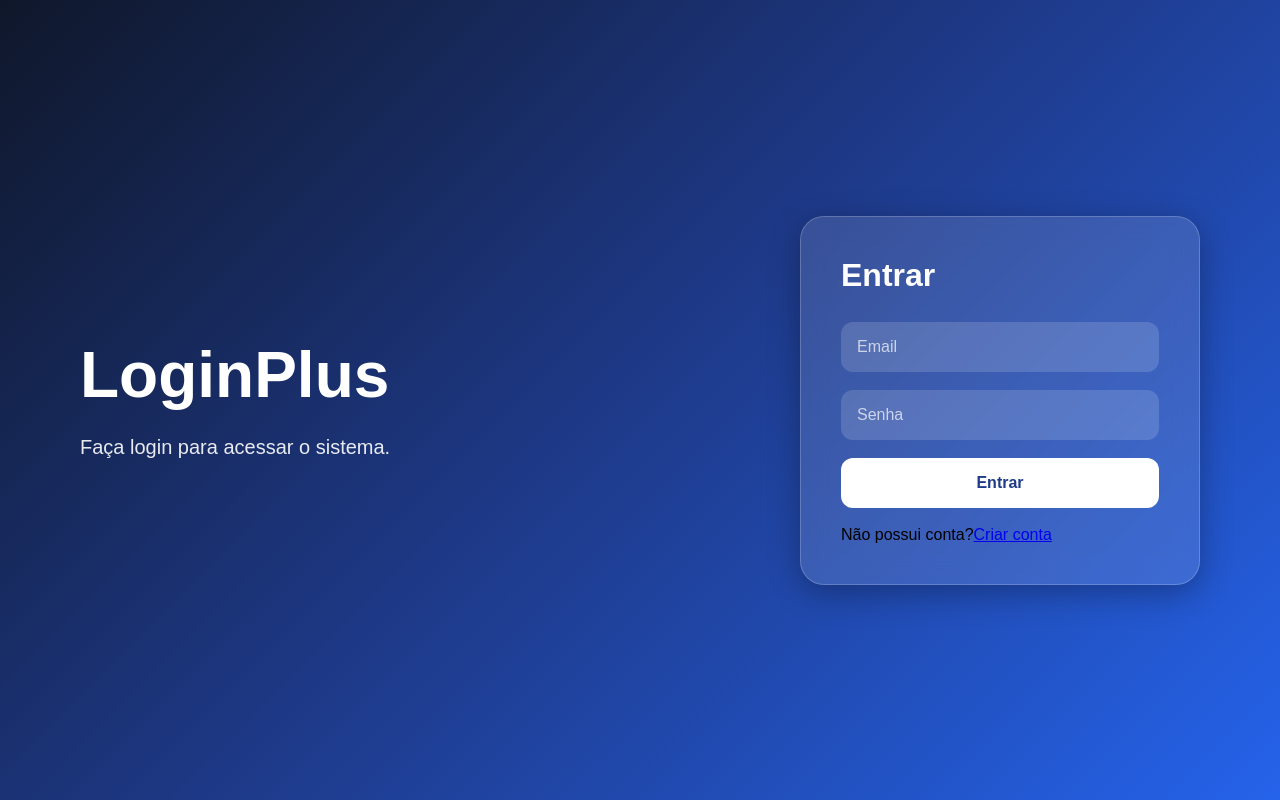
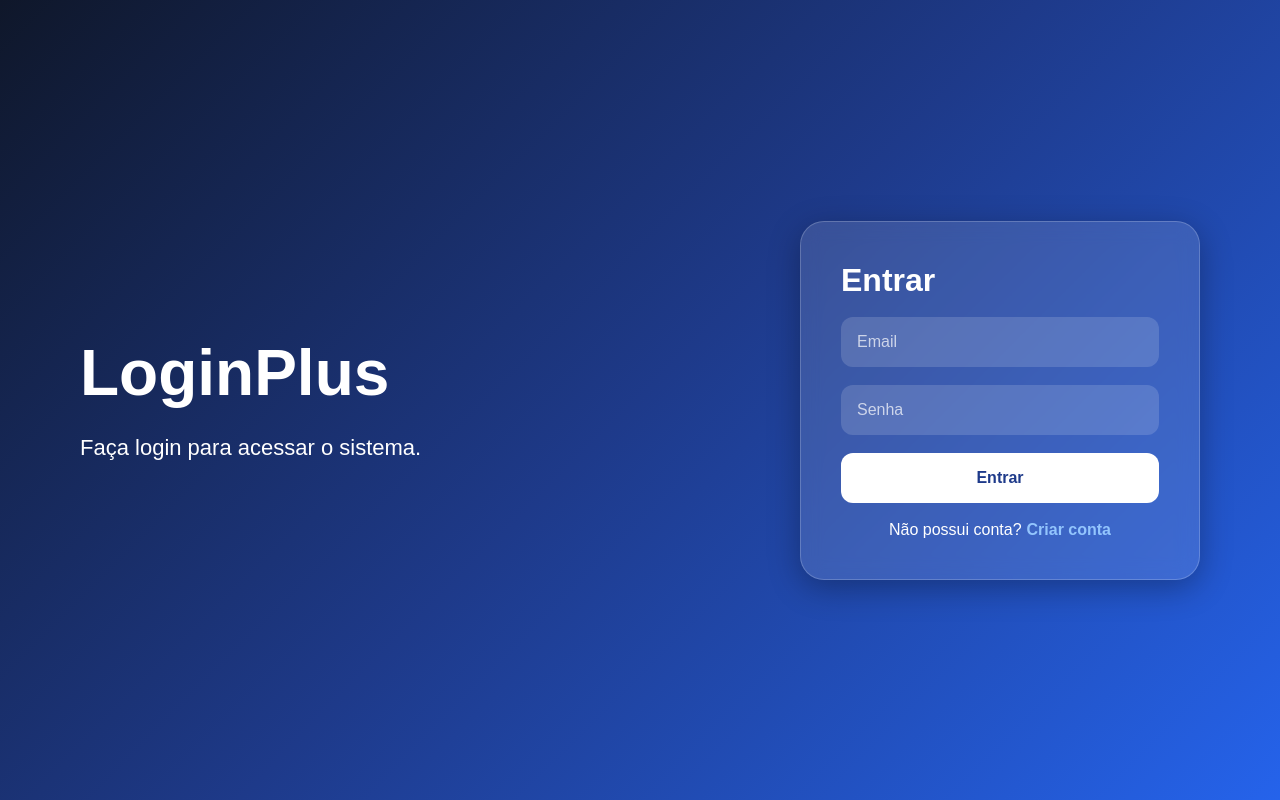
Before and after one commit to rafaelcaputo2324/Projeto_Teste_SF, a React (Vite) app: page / in a window 1280 px wide. Built offline with nearby package versions, Linux system fonts and the light colour scheme.

Commit message:
Update login.css

```diff
--- a/src/styles/login.css
+++ b/src/styles/login.css
@@ -14,8 +14,8 @@ body {
   height: 100vh;
 
   display: flex;
+  justify-content: space-between;
   align-items: center;
-  justify-content: space-between;
 
   padding: 80px;
 
@@ -39,9 +39,8 @@ body {
 }
 
 .left-login p {
-  font-size: 20px;
-  opacity: 0.9;
-  line-height: 30px;
+  font-size: 22px;
+  line-height: 35px;
 }
 
 .card-login {
@@ -49,7 +48,7 @@ body {
 
   background: rgba(255,255,255,0.12);
 
-  backdrop-filter: blur(12px);
+  backdrop-filter: blur(10px);
 
   padding: 40px;
 
@@ -68,7 +67,6 @@ body {
 .card-login h2 {
   color: white;
   font-size: 32px;
-  margin-bottom: 10px;
 }
 
 .card-login input {
@@ -97,6 +95,7 @@ body {
   border-radius: 12px;
 
   background: white;
+
   color: #1e3a8a;
 
   font-size: 16px;
@@ -109,11 +108,18 @@ body {
 
 .card-login button:hover {
   transform: translateY(-2px);
-  opacity: 0.9;
+}.register-text {
+  color: white;
+  text-align: center;
 }
 
-.card-login span {
-  color: rgba(255,255,255,0.7);
-  text-align: center;
-  margin-top: 10px;
+.register-text a {
+  color: #93c5fd;
+  margin-left: 5px;
+  text-decoration: none;
+  font-weight: bold;
 }
+
+.register-text a:hover {
+  text-decoration: underline;
+}
```
